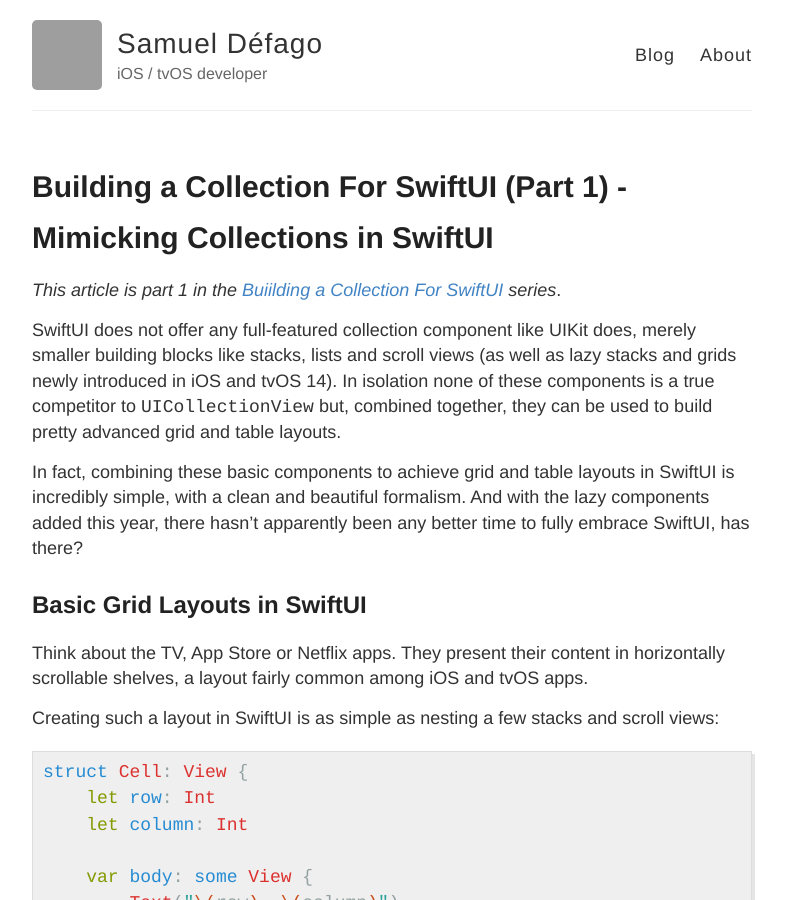
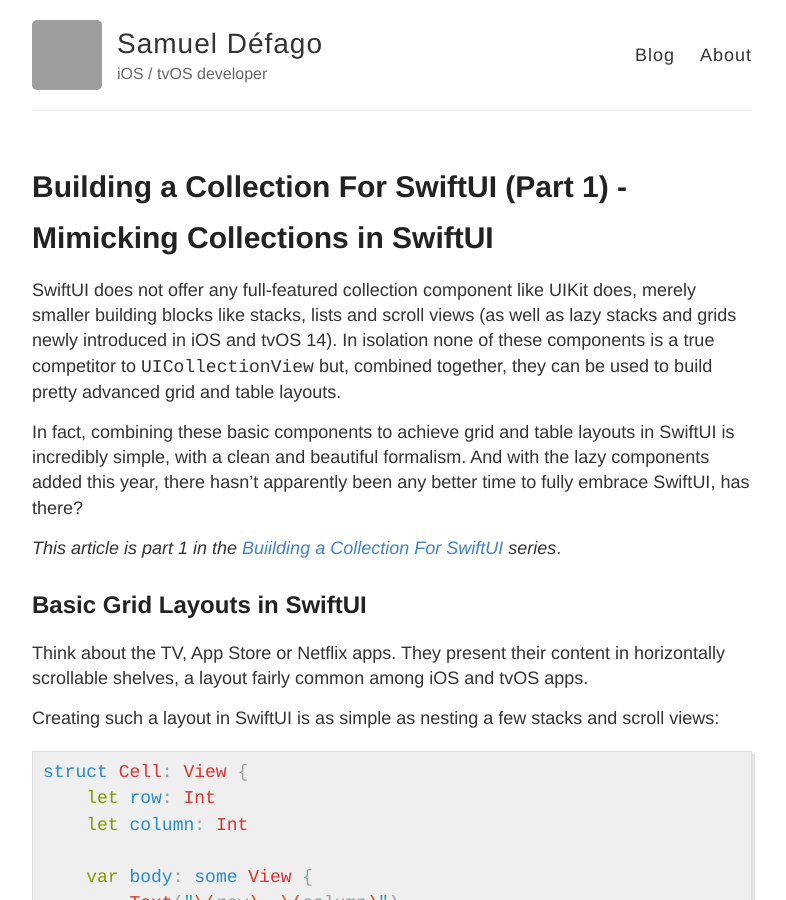
Before and after one commit to defagos/defagos.github.io, a Jekyll site: the page built from _posts/2020-09-13-swiftui_collection_part1.md, in a window 1280 px wide and 900 px high. Shown: the whole window, without its empty margins (248-1034 px from the left). Built offline with Jekyll 4.4.1, drawn with Linux system fonts in a browser that asks for light colours; grey boxes are pictures that could not be loaded.

Commit message:
Display abstracts

```diff
--- a/_posts/2020-09-13-swiftui_collection_part1.md
+++ b/_posts/2020-09-13-swiftui_collection_part1.md
@@ -3,11 +3,11 @@ layout: post
 title: Building a Collection For SwiftUI (Part 1) - Mimicking Collections in SwiftUI
 ---
 
-_This article is part 1 in the [Buiilding a Collection For SwiftUI](/swiftui_collection_intro) series_.
-
 SwiftUI does not offer any full-featured collection component like UIKit does, merely smaller building blocks like stacks, lists and scroll views (as well as lazy stacks and grids newly introduced in iOS and tvOS 14). In isolation none of these components is a true competitor to `UICollectionView` but, combined together, they can be used to build pretty advanced grid and table layouts.
 
 In fact, combining these basic components to achieve grid and table layouts in SwiftUI is incredibly simple, with a clean and beautiful formalism. And with the lazy components added this year, there hasn't apparently been any better time to fully embrace SwiftUI, has there?
+
+_This article is part 1 in the [Buiilding a Collection For SwiftUI](/swiftui_collection_intro) series_.
 
 ## Basic Grid Layouts in SwiftUI
 
```
Also changed, not shown: _posts/2020-09-14-swiftui_collection_part2.md (+2 -2 lines), _posts/2020-09-15-swiftui_collection_part3.md (+2 -2 lines).
